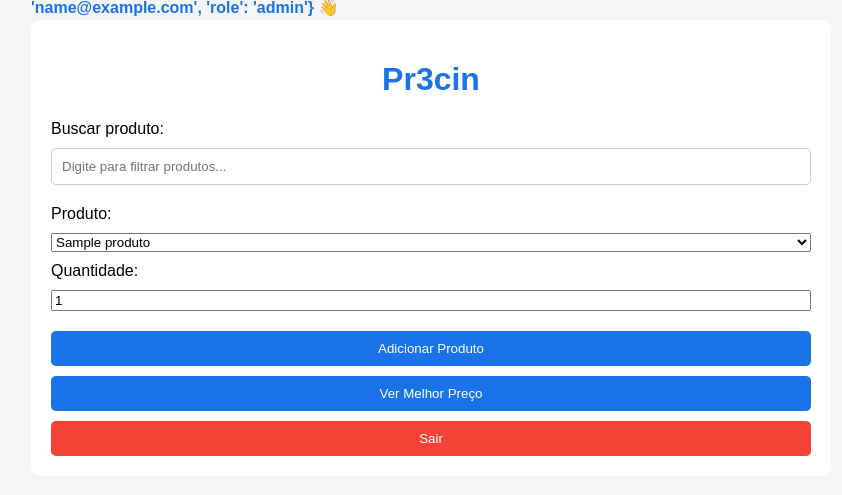
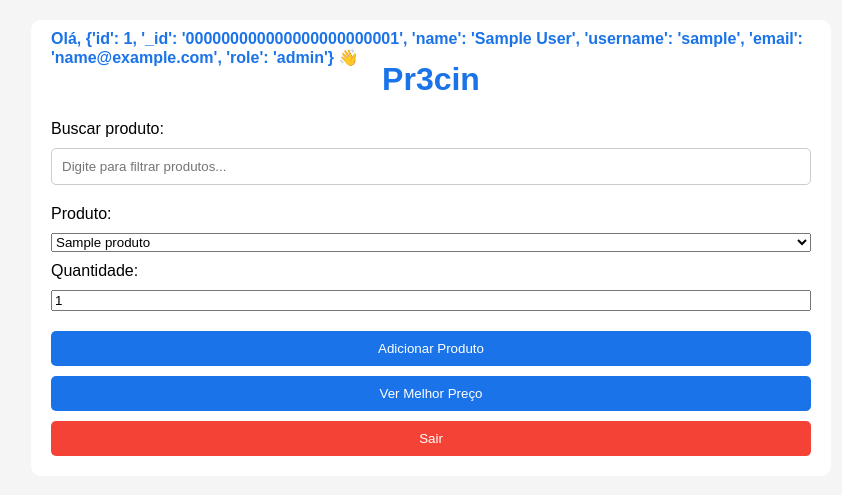
Before and after one commit to costavalmir/Pr3cin5.0, a Flask app: template templates/index.html in a window 1280 px wide. Shown: the top 495 px of the page, without its empty margins (209-1051 px from the left). Run offline with Flask 3, Linux system fonts and the light colour scheme; the visitor is signed in with stand-in values (Sample User, id 1); the template is opened without the code that fills it: most values are stand-ins (such as "Sample title", 1, 10 or a date in 2020); parts of the project's set-up code (start-up, migrations or seed data) failed here and were passed over.

Commit message:
Update index.html

```diff
--- a/templates/index.html
+++ b/templates/index.html
@@ -21,8 +21,8 @@
         }
         .usuario-logado {
             position: absolute;
-            top: -40px;
-            left: 0;
+            top: 10px;
+            left: 20px;
             font-weight: bold;
             color: #1a73e8;
         }
@@ -90,7 +90,9 @@
 </head>
 <body>
     <div class="container">
-        <div class="usuario-logado">Olá, {{ session['usuario'] }} 👋</div>
+        {% if session['usuario'] %}
+            <div class="usuario-logado">Olá, {{ session['usuario'] }} 👋</div>
+        {% endif %}
         <h1>Pr3cin</h1>
         <form id="form-produtos" action="/resultado" method="post">
             <label for="busca">Buscar produto:</label>
@@ -112,7 +114,7 @@
 
             <button type="submit" class="btn-enviar">Ver Melhor Preço</button>
         </form>
-        <button class="btn-sair" onclick="window.location.href='/login'">Sair</button>
+        <button class="btn-sair" onclick="window.location.href='/logout'">Sair</button>
     </div>
 
     <script>
```
